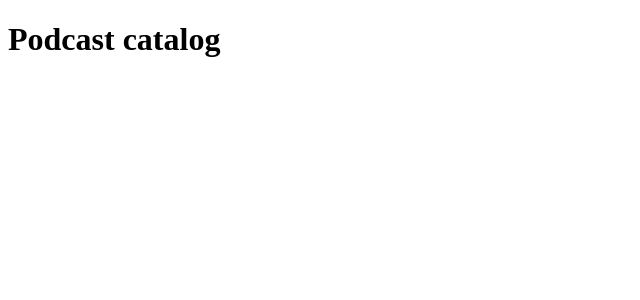
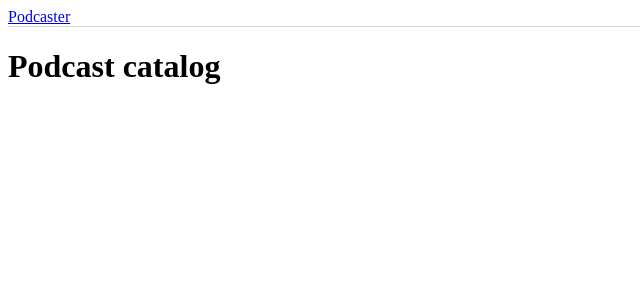
Before and after one commit to linconkusunoki/podcaster, a React (Vite) app: page / in a window 1280 px wide. Shown: the top 300 px of the page, without its empty margins (0-640 px from the left). Built offline with nearby package versions, Linux system fonts and the light colour scheme.

Commit message:
feat: add application shell

```diff
--- a/src/main.tsx
+++ b/src/main.tsx
@@ -3,6 +3,7 @@ import { createRoot } from 'react-dom/client'
 import { RouterProvider } from 'react-router-dom'
 
 import { router } from '@/presentation/router'
+import './presentation/app-shell.css'
 
 createRoot(document.getElementById('root')!).render(
   <StrictMode>
--- /dev/null
+++ b/src/presentation/app-shell.css
@@ -0,0 +1,3 @@
+.app-header {
+  border-bottom: 1px solid #d1d5db;
+}
--- /dev/null
+++ b/src/presentation/app-shell.tsx
@@ -0,0 +1,14 @@
+import { Link, Outlet } from 'react-router-dom'
+
+export function AppShell() {
+  return (
+    <>
+      <header className="app-header">
+        <Link to="/">Podcaster</Link>
+      </header>
+      <main>
+        <Outlet />
+      </main>
+    </>
+  )
+}
--- a/src/presentation/route-placeholders.tsx
+++ b/src/presentation/route-placeholders.tsx
@@ -1,9 +1,3 @@
-import { Outlet } from 'react-router-dom'
-
-export function RootLayout() {
-  return <Outlet />
-}
-
 export function CatalogRoute() {
   return <h1>Podcast catalog</h1>
 }
--- a/src/presentation/router.tsx
+++ b/src/presentation/router.tsx
@@ -1,6 +1,7 @@
 import { createBrowserRouter, type LoaderFunctionArgs, type RouteObject } from 'react-router-dom'
 
-import { CatalogRoute, EpisodeRoute, PodcastRoute, RootLayout } from './route-placeholders'
+import { AppShell } from './app-shell'
+import { CatalogRoute, EpisodeRoute, PodcastRoute } from './route-placeholders'
 
 export function podcastLoader({ params }: LoaderFunctionArgs) {
   return { podcastId: params.podcastId }
@@ -13,7 +14,7 @@ export function episodeLoader({ params }: LoaderFunctionArgs) {
 export const routes: RouteObject[] = [
   {
     path: '/',
-    Component: RootLayout,
+    Component: AppShell,
     children: [
       { index: true, Component: CatalogRoute },
       {
```
